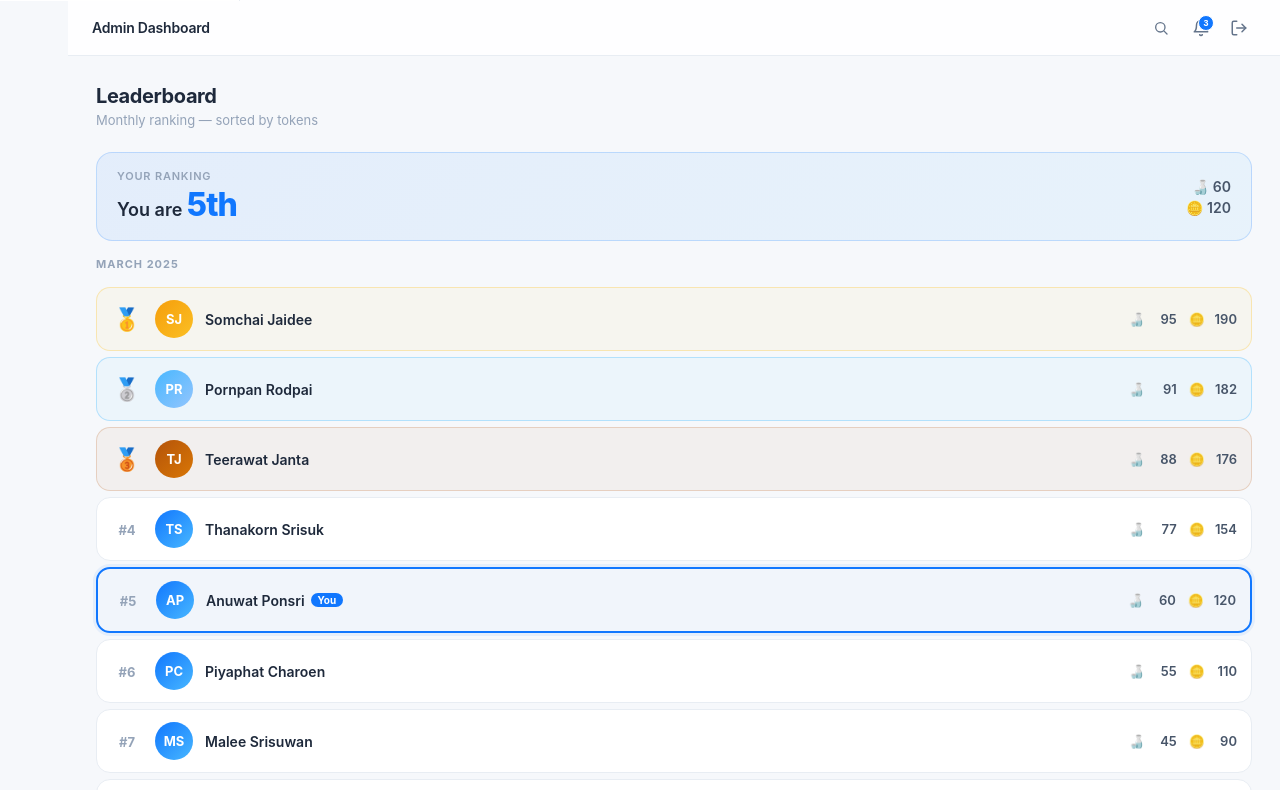
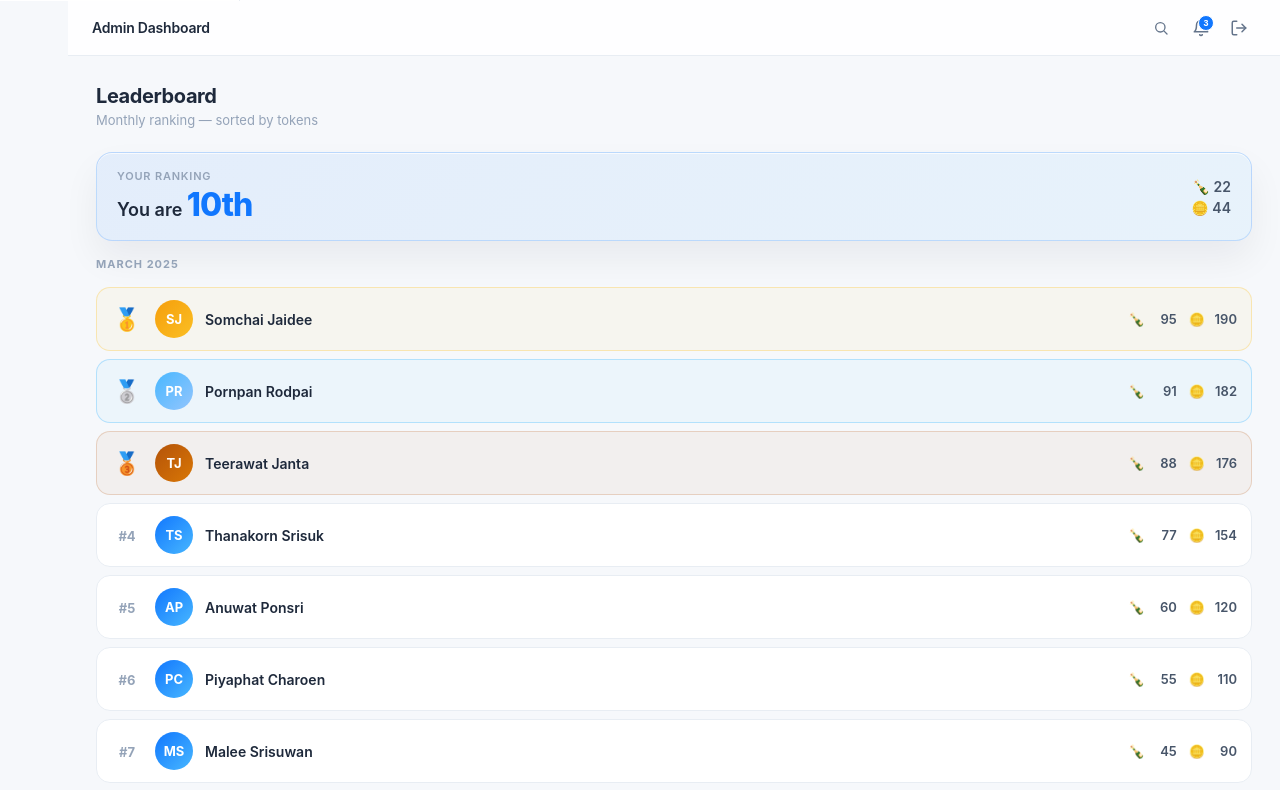
Before and after one commit to Whatsup-design/Trashcan, a Next.js app in the folder frontend/: page /user/leaderboard in a window 1280 px wide. Shown: the top 790 px of the page. Built offline with nearby package versions, Linux system fonts and the light colour scheme.

Commit message:
Refine leaderboard floating rank UI

```diff
--- a/frontend/components/RouterUser/Leaderboard/Leaderboard.module.css
+++ b/frontend/components/RouterUser/Leaderboard/Leaderboard.module.css
@@ -1,20 +1,21 @@
-/* components/user/Leaderboard/LeaderboardList.module.css */
-
 .wrap {
   display: flex;
   flex-direction: column;
   gap: 16px;
+  padding-bottom: 68px;
 }
 
-/* ── Your rank banner ────────────────────────────────────── */
 .yourRankBanner {
   display: flex;
   align-items: center;
   justify-content: space-between;
-  background: linear-gradient(135deg, rgba(17,119,254,0.08), rgba(72,183,255,0.08));
-  border: 1.5px solid rgba(17,119,254,0.2);
+  background: linear-gradient(135deg, rgba(17, 119, 254, 0.08), rgba(72, 183, 255, 0.08));
+  border: 1.5px solid rgba(17, 119, 254, 0.2);
   border-radius: 16px;
   padding: 16px 20px;
+  box-shadow:
+    0 18px 36px rgba(15, 23, 42, 0.06),
+    inset 0 1px 0 rgba(255, 255, 255, 0.7);
 }
 
 .yourRankLeft {
@@ -39,11 +40,10 @@
   margin: 0;
 }
 
-/* The rank number itself is BIG */
 .yourRankBig {
   font-size: 32px;
   font-weight: 800;
-  color: #1177FE;
+  color: #1177fe;
   letter-spacing: -1px;
 }
 
@@ -60,7 +60,6 @@
   color: #475569;
 }
 
-/* ── Month label ─────────────────────────────────────────── */
 .monthLabel {
   font-size: 11px;
   font-weight: 700;
@@ -70,14 +69,12 @@
   margin: 0;
 }
 
-/* ── List ────────────────────────────────────────────────── */
 .list {
   display: flex;
   flex-direction: column;
-  gap: 6px;
+  gap: 8px;
 }
 
-/* ── Row ─────────────────────────────────────────────────── */
 .row {
   display: flex;
   align-items: center;
@@ -86,26 +83,40 @@
   background: #fff;
   border: 1px solid #e8edf3;
   border-radius: 14px;
-  transition: box-shadow 0.15s ease;
+  transition:
+    transform 220ms cubic-bezier(0.22, 1, 0.36, 1),
+    box-shadow 220ms cubic-bezier(0.22, 1, 0.36, 1),
+    border-color 220ms ease,
+    background-color 220ms ease;
+  animation: rowReveal 520ms cubic-bezier(0.22, 1, 0.36, 1) both;
 }
 
 .row:hover {
-  box-shadow: 0 2px 10px rgba(0,0,0,0.06);
+  transform: translateY(-2px);
+  box-shadow: 0 12px 24px rgba(15, 23, 42, 0.08);
 }
 
-/* ── Current user highlight ──────────────────────────────── */
 .currentUser {
-  border: 2px solid #1177FE !important;
-  background: rgba(17,119,254,0.02);
-  box-shadow: 0 0 0 3px rgba(17,119,254,0.08);
+  border: 2px solid #1177fe !important;
+  background: #ffffff;
+  box-shadow: 0 10px 18px rgba(17, 119, 254, 0.08);
 }
 
-/* ── Rank colors for top 3 rows ──────────────────────────── */
-.gold   { background: rgba(251,191,36,0.05);  border-color: rgba(251,191,36,0.3) !important; }
-.silver { background: rgba(72,183,255,0.05);  border-color: rgba(72,183,255,0.35) !important; }
-.bronze { background: rgba(180,83,9,0.05);    border-color: rgba(180,83,9,0.2) !important; }
+.gold {
+  background: rgba(251, 191, 36, 0.05);
+  border-color: rgba(251, 191, 36, 0.3) !important;
+}
 
-/* ── Rank ────────────────────────────────────────────────── */
+.silver {
+  background: rgba(72, 183, 255, 0.05);
+  border-color: rgba(72, 183, 255, 0.35) !important;
+}
+
+.bronze {
+  background: rgba(180, 83, 9, 0.05);
+  border-color: rgba(180, 83, 9, 0.2) !important;
+}
+
 .rankWrap {
   width: 32px;
   text-align: center;
@@ -123,12 +134,11 @@
   color: #94a3b8;
 }
 
-/* ── Avatar ──────────────────────────────────────────────── */
 .avatar {
   width: 38px;
   height: 38px;
   border-radius: 50%;
-  background: linear-gradient(135deg, #1177FE, #48B7FF);
+  background: linear-gradient(135deg, #1177fe, #48b7ff);
   display: flex;
   align-items: center;
   justify-content: center;
@@ -136,13 +146,17 @@
   overflow: hidden;
 }
 
-/* Top 3 avatar accent colors */
-.gold   .avatar,
-.goldAvatar   { background: linear-gradient(135deg, #f59e0b, #fbbf24) !important; }
-.silver .avatar,
-.silverAvatar { background: linear-gradient(135deg, #48B7FF, #93c5fd) !important; }
-.bronze .avatar,
-.bronzeAvatar { background: linear-gradient(135deg, #b45309, #d97706) !important; }
+.gold .avatar {
+  background: linear-gradient(135deg, #f59e0b, #fbbf24);
+}
+
+.silver .avatar {
+  background: linear-gradient(135deg, #48b7ff, #93c5fd);
+}
+
+.bronze .avatar {
+  background: linear-gradient(135deg, #b45309, #d97706);
+}
 
 .avatarImg {
   width: 100%;
@@ -156,8 +170,10 @@
   color: #fff;
 }
 
-/* ── Name ────────────────────────────────────────────────── */
-.nameWrap { flex: 1; min-width: 0; }
+.nameWrap {
+  flex: 1;
+  min-width: 0;
+}
 
 .name {
   font-size: 14px;
@@ -175,14 +191,13 @@
 .youBadge {
   font-size: 10px;
   font-weight: 700;
-  background: #1177FE;
+  background: #1177fe;
   color: #fff;
   padding: 1px 7px;
   border-radius: 99px;
   flex-shrink: 0;
 }
 
-/* ── Stats ───────────────────────────────────────────────── */
 .stats {
   display: flex;
   gap: 12px;
@@ -195,7 +210,9 @@
   gap: 4px;
 }
 
-.statIcon { font-size: 13px; }
+.statIcon {
+  font-size: 13px;
+}
 
 .statVal {
   font-size: 13px;
@@ -205,9 +222,80 @@
   text-align: right;
 }
 
-/* ── Mobile ──────────────────────────────────────────────── */
+.floatingSheet {
+  position: fixed;
+  left: 28px;
+  right: 28px;
+  bottom: 18px;
+  z-index: 60;
+  padding-bottom: calc(env(safe-area-inset-bottom, 0px));
+}
+
+.sheetVisible {
+  opacity: 1;
+  pointer-events: auto;
+}
+
+.sheetHidden {
+  opacity: 0;
+  pointer-events: none;
+}
+
+.sheetReturn {
+  animation: sheetReturn 180ms cubic-bezier(0.22, 1, 0.36, 1);
+}
+
+.floatingRow {
+  border-radius: 14px;
+  background: #ffffff;
+  box-shadow:
+    0 18px 38px rgba(15, 23, 42, 0.12),
+    0 8px 16px rgba(15, 23, 42, 0.06);
+}
+
+@keyframes rowReveal {
+  from {
+    opacity: 0;
+    transform: translateY(18px) scale(0.985);
+  }
+
+  to {
+    opacity: 1;
+    transform: translateY(0) scale(1);
+  }
+}
+
+@keyframes sheetReturn {
+  from {
+    opacity: 0;
+    transform: translateY(8px);
+  }
+
+  to {
+    opacity: 1;
+    transform: translateY(0);
+  }
+}
+
 @media (max-width: 480px) {
-  .yourRankBanner { flex-direction: column; gap: 10px; align-items: flex-start; }
-  .yourRankRight  { flex-direction: row; align-items: center; }
-  .stats          { gap: 8px; }
+  .yourRankBanner {
+    flex-direction: column;
+    gap: 10px;
+    align-items: flex-start;
+  }
+
+  .yourRankRight {
+    flex-direction: row;
+    align-items: center;
+  }
+
+  .stats {
+    gap: 8px;
+  }
+
+  .floatingSheet {
+    left: 16px;
+    right: 16px;
+    bottom: 12px;
+  }
 }
--- a/frontend/components/RouterUser/Leaderboard/Leaderboard.tsx
+++ b/frontend/components/RouterUser/Leaderboard/Leaderboard.tsx
@@ -1,55 +1,71 @@
-// components/user/Leaderboard/LeaderboardList.tsx
-// ─────────────────────────────────────────────────────────
-// Sort entries by tokens descending
-// Top 3 = gold / premium blue / bronze
-// Current user row highlighted with blue edge
-// Top banner shows user's own rank
-// ─────────────────────────────────────────────────────────
-import type { LeaderboardData, LeaderboardEntry } from "@/lib/mockData/user/Leaderboard";
+"use client";
+
+import { useEffect, useRef, useState } from "react";
+import type {
+  LeaderboardData,
+  LeaderboardEntry,
+} from "@/lib/mockData/user/Leaderboard";
 import styles from "./Leaderboard.module.css";
 
 type Props = {
   data: LeaderboardData;
 };
 
-// ── Rank medal config ──────────────────────────────────────
 const RANK_CONFIG: Record<number, { label: string; className: string }> = {
-  1: { label: "🥇", className: styles.gold   },
+  1: { label: "🥇", className: styles.gold },
   2: { label: "🥈", className: styles.silver },
   3: { label: "🥉", className: styles.bronze },
 };
 
-// ── Initials from name ─────────────────────────────────────
-function getInitials(name: string): string {
-  return name.split(" ").map((n) => n[0]).join("").slice(0, 2).toUpperCase();
+function getRankDisplay(rank: number) {
+  const config = RANK_CONFIG[rank];
+  if (config) {
+    return <span className={styles.medal}>{config.label}</span>;
   }
 
-// ── Single row ────────────────────────────────────────────
+  return <span className={styles.rankNum}>#{rank}</span>;
+}
+
+function getInitials(name: string): string {
+  return name
+    .split(" ")
+    .map((part) => part[0])
+    .join("")
+    .slice(0, 2)
+    .toUpperCase();
+}
+
+function getRankSuffix(rank: number): string {
+  if (rank === 1) return "st";
+  if (rank === 2) return "nd";
+  if (rank === 3) return "rd";
+  return "th";
+}
+
 function LeaderRow({
   entry,
   rank,
   isCurrentUser,
+  rowRef,
+  index,
 }: {
   entry: LeaderboardEntry;
   rank: number;
   isCurrentUser: boolean;
+  rowRef?: React.RefObject<HTMLDivElement | null>;
+  index: number;
 }) {
   const config = RANK_CONFIG[rank];
 
   return (
-    <div className={`${styles.row} ${isCurrentUser ? styles.currentUser : ""} ${config ? config.className : ""}`}>
+    <div
+      ref={isCurrentUser ? rowRef : undefined}
+      className={`${styles.row} ${isCurrentUser ? styles.currentUser : ""} ${config ? config.className : ""}`}
+      style={{ animationDelay: `${index * 36}ms` }}
+    >
+      <div className={styles.rankWrap}>{getRankDisplay(rank)}</div>
 
-      {/* Rank */}
-      <div className={styles.rankWrap}>
-        {config ? (
-          <span className={styles.medal}>{config.label}</span>
-        ) : (
-          <span className={styles.rankNum}>#{rank}</span>
-        )}
-      </div>
-
-      {/* Avatar */}
-      <div className={`${styles.avatar} ${config ? config.className + "Avatar" : ""}`}>
+      <div className={styles.avatar}>
         {entry.avatar ? (
           // eslint-disable-next-line @next/next/no-img-element
           <img src={entry.avatar} alt={entry.name} className={styles.avatarImg} />
@@ -58,18 +74,16 @@ function LeaderRow({
         )}
       </div>
 
-      {/* Name */}
       <div className={styles.nameWrap}>
         <p className={styles.name}>
           {entry.name}
-          {isCurrentUser && <span className={styles.youBadge}>You</span>}
+          {isCurrentUser ? <span className={styles.youBadge}>You</span> : null}
         </p>
       </div>
 
-      {/* Stats */}
       <div className={styles.stats}>
         <span className={styles.statItem}>
-          <span className={styles.statIcon}>🍶</span>
+          <span className={styles.statIcon}>🍾</span>
           <span className={styles.statVal}>{entry.bottles}</span>
         </span>
         <span className={styles.statItem}>
@@ -77,64 +91,163 @@ function LeaderRow({
           <span className={styles.statVal}>{entry.tokens}</span>
         </span>
       </div>
-
     </div>
   );
 }
 
-// ── Main component ────────────────────────────────────────
 export default function LeaderboardList({ data }: Props) {
-  // ── Sort by tokens descending (mockdata is intentionally unsorted)
-  const sorted: LeaderboardEntry[] = [...data.entries].sort(
-    (a, b) => b.tokens - a.tokens
-  );
+  const sorted = [...data.entries].sort((a, b) => b.tokens - a.tokens);
+  const currentUserRank =
+    sorted.findIndex((entry) => entry.id === data.currentUserId) + 1;
+  const currentUser =
+    sorted.find((entry) => entry.id === data.currentUserId) ?? null;
+  const currentUserIsTopTen = currentUserRank > 0 && currentUserRank <= 10;
 
-  // ── Find current user rank
-  const currentUserRank = sorted.findIndex((e) => e.id === data.currentUserId) + 1;
-  const currentUser     = sorted.find((e) => e.id === data.currentUserId);
+  const currentRowRef = useRef<HTMLDivElement | null>(null);
+  const sheetRef = useRef<HTMLDivElement | null>(null);
+  const lastScrollYRef = useRef(0);
+  const showFloatingSheetRef = useRef(!currentUserIsTopTen);
+  const [showFloatingSheet, setShowFloatingSheet] = useState(!currentUserIsTopTen);
+  const [animateSheetIn, setAnimateSheetIn] = useState(false);
+
+  useEffect(() => {
+    if (!currentUser) {
+      setShowFloatingSheet(false);
+      showFloatingSheetRef.current = false;
+      setAnimateSheetIn(false);
+      return;
+    }
+
+    if (!currentUserIsTopTen) {
+      setShowFloatingSheet(true);
+      showFloatingSheetRef.current = true;
+      setAnimateSheetIn(false);
+      return;
+    }
+
+    lastScrollYRef.current = window.scrollY;
+
+    const updateVisibility = () => {
+      const rowEl = currentRowRef.current;
+      if (!rowEl) {
+        setShowFloatingSheet(true);
+        showFloatingSheetRef.current = true;
+        setAnimateSheetIn(false);
+        return;
+      }
+
+      const currentScrollY = window.scrollY;
+      const rect = rowEl.getBoundingClientRect();
+      const sheetHeight = sheetRef.current?.offsetHeight ?? 0;
+      const triggerLine = window.innerHeight - sheetHeight - 10;
+      const rowAboveViewport = rect.bottom < 0;
+      const rowBelowTriggerLine = rect.top > triggerLine;
+      const rowVisibleEnough = !rowAboveViewport && !rowBelowTriggerLine;
+      const nextShowState = !rowVisibleEnough;
+      const isScrollingUp = currentScrollY < lastScrollYRef.current;
+      const previousShowState = showFloatingSheetRef.current;
+
+      if (nextShowState && !previousShowState && isScrollingUp) {
+        setAnimateSheetIn(true);
+      } else if (!nextShowState) {
+        setAnimateSheetIn(false);
+      }
+
+      setShowFloatingSheet(nextShowState);
+      showFloatingSheetRef.current = nextShowState;
+      lastScrollYRef.current = currentScrollY;
+    };
+
+    updateVisibility();
+    window.addEventListener("scroll", updateVisibility, { passive: true });
+    window.addEventListener("resize", updateVisibility);
+
+    return () => {
+      window.removeEventListener("scroll", updateVisibility);
+      window.removeEventListener("resize", updateVisibility);
+    };
+  }, [currentUser, currentUserIsTopTen]);
+
+  if (!currentUser) {
+    return null;
+  }
 
   return (
     <div className={styles.wrap}>
-
-      {/* ── Your rank banner ──────────────────────────── */}
-      {currentUser && (
       <div className={styles.yourRankBanner}>
         <div className={styles.yourRankLeft}>
           <p className={styles.yourRankLabel}>Your ranking</p>
           <p className={styles.yourRankNum}>
-              {currentUserRank === 1 ? "🥇" : currentUserRank === 2 ? "🥈" : currentUserRank === 3 ? "🥉" : ""}
-              {" "}You are{" "}
+            {currentUserRank <= 3 ? RANK_CONFIG[currentUserRank]?.label : null} You are{" "}
             <span className={styles.yourRankBig}>
-                {currentUserRank}{currentUserRank === 1 ? "st" : currentUserRank === 2 ? "nd" : currentUserRank === 3 ? "rd" : "th"}
+              {currentUserRank}
+              {getRankSuffix(currentUserRank)}
             </span>
           </p>
         </div>
         <div className={styles.yourRankRight}>
-            <span className={styles.yourStat}>🍶 {currentUser.bottles}</span>
+          <span className={styles.yourStat}>🍾 {currentUser.bottles}</span>
           <span className={styles.yourStat}>🪙 {currentUser.tokens}</span>
         </div>
       </div>
-      )}
 
-      {/* ── Month label ───────────────────────────────── */}
       <p className={styles.monthLabel}>{data.month}</p>
 
-      {/* ── Leaderboard rows ──────────────────────────── */}
       <div className={styles.list}>
-        {sorted.map((entry, idx) => {
-          const rank         = idx + 1;
-          const isCurrentUser = entry.id === data.currentUserId;
-          return (
+        {sorted.map((entry, idx) => (
           <LeaderRow
             key={entry.id}
             entry={entry}
-              rank={rank}
-              isCurrentUser={isCurrentUser}
+            rank={idx + 1}
+            isCurrentUser={entry.id === data.currentUserId}
+            rowRef={entry.id === data.currentUserId ? currentRowRef : undefined}
+            index={idx}
           />
-          );
-        })}
+        ))}
       </div>
 
+      <div
+        ref={sheetRef}
+        className={`${styles.floatingSheet} ${
+          showFloatingSheet ? styles.sheetVisible : styles.sheetHidden
+        } ${showFloatingSheet && animateSheetIn ? styles.sheetReturn : ""}`}
+        onAnimationEnd={() => setAnimateSheetIn(false)}
+      >
+        <div className={`${styles.row} ${styles.currentUser} ${styles.floatingRow}`}>
+          <div className={styles.rankWrap}>{getRankDisplay(currentUserRank)}</div>
+
+          <div className={styles.avatar}>
+            {currentUser.avatar ? (
+              // eslint-disable-next-line @next/next/no-img-element
+              <img
+                src={currentUser.avatar}
+                alt={currentUser.name}
+                className={styles.avatarImg}
+              />
+            ) : (
+              <span className={styles.initials}>{getInitials(currentUser.name)}</span>
+            )}
+          </div>
+
+          <div className={styles.nameWrap}>
+            <p className={styles.name}>
+              {currentUser.name}
+              <span className={styles.youBadge}>You</span>
+            </p>
+          </div>
+
+          <div className={styles.stats}>
+            <span className={styles.statItem}>
+              <span className={styles.statIcon}>🍾</span>
+              <span className={styles.statVal}>{currentUser.bottles}</span>
+            </span>
+            <span className={styles.statItem}>
+              <span className={styles.statIcon}>🪙</span>
+              <span className={styles.statVal}>{currentUser.tokens}</span>
+            </span>
+          </div>
+        </div>
+      </div>
     </div>
   );
 }
--- a/frontend/lib/mockData/user/Leaderboard.tsx
+++ b/frontend/lib/mockData/user/Leaderboard.tsx
@@ -1,41 +1,35 @@
-// lib/mockData/user/Leaderboard.ts
-
-// ── Types ──────────────────────────────────────────────────
 export type LeaderboardEntry = {
   id: string;
   name: string;
   tokens: number;
   bottles: number;
-  avatar?: string;   // optional URL
+  avatar?: string;
 };
 
 export type LeaderboardData = {
-  month: string;              // เช่น "March 2025"
-  currentUserId: string;      // ไว้ highlight user ตัวเอง
+  month: string;
+  currentUserId: string;
   entries: LeaderboardEntry[];
 };
 
-// ── Mock data — intentionally random order ────────────────
-// leaderboard component จะ sort เอง
 export const leaderboardData: LeaderboardData = {
   month: "March 2025",
-  currentUserId: "7",         // mock ว่า user ปัจจุบันคือ id "7"
-
+  currentUserId: "8",
   entries: [
-    { id: "1",  name: "Somchai Jaidee",    tokens: 190, bottles: 95  },
-    { id: "2",  name: "Malee Srisuwan",    tokens: 90,  bottles: 45  },
-    { id: "3",  name: "Nattapong Khamdi",  tokens: 16,  bottles: 8   },
-    { id: "4",  name: "Pornpan Rodpai",    tokens: 182, bottles: 91  },
-    { id: "5",  name: "Wichai Thongdee",   tokens: 66,  bottles: 33  },
-    { id: "6",  name: "Siriporn Kaewjai",  tokens: 10,  bottles: 5   },
-    { id: "7",  name: "Anuwat Ponsri",     tokens: 120, bottles: 60  }, // ← current user
-    { id: "8",  name: "Kanokwan Sombut",   tokens: 44,  bottles: 22  },
-    { id: "9",  name: "Teerawat Janta",    tokens: 176, bottles: 88  },
-    { id: "10", name: "Rujira Phanomwan",  tokens: 28,  bottles: 14  },
-    { id: "11", name: "Piyaphat Charoen",  tokens: 110, bottles: 55  },
-    { id: "12", name: "Supansa Wongpan",   tokens: 6,   bottles: 3   },
-    { id: "13", name: "Thanakorn Srisuk",  tokens: 154, bottles: 77  },
-    { id: "14", name: "Warunee Khamphoo",  tokens: 82,  bottles: 41  },
-    { id: "15", name: "Kritsana Buakaew",  tokens: 38,  bottles: 19  },
+    { id: "1", name: "Somchai Jaidee", tokens: 190, bottles: 95 },
+    { id: "2", name: "Malee Srisuwan", tokens: 90, bottles: 45 },
+    { id: "3", name: "Nattapong Khamdi", tokens: 16, bottles: 8 },
+    { id: "4", name: "Pornpan Rodpai", tokens: 182, bottles: 91 },
+    { id: "5", name: "Wichai Thongdee", tokens: 66, bottles: 33 },
+    { id: "6", name: "Siriporn Kaewjai", tokens: 10, bottles: 5 },
+    { id: "7", name: "Anuwat Ponsri", tokens: 120, bottles: 60 },
+    { id: "8", name: "Kanokwan Sombut", tokens: 44, bottles: 22 },
+    { id: "9", name: "Teerawat Janta", tokens: 176, bottles: 88 },
+    { id: "10", name: "Rujira Phanomwan", tokens: 28, bottles: 14 },
+    { id: "11", name: "Piyaphat Charoen", tokens: 110, bottles: 55 },
+    { id: "12", name: "Supansa Wongpan", tokens: 6, bottles: 3 },
+    { id: "13", name: "Thanakorn Srisuk", tokens: 154, bottles: 77 },
+    { id: "14", name: "Warunee Khamphoo", tokens: 82, bottles: 41 },
+    { id: "15", name: "Kritsana Buakaew", tokens: 38, bottles: 19 },
   ],
 };
```
Lines whose indentation alone changed are shown as unchanged.
